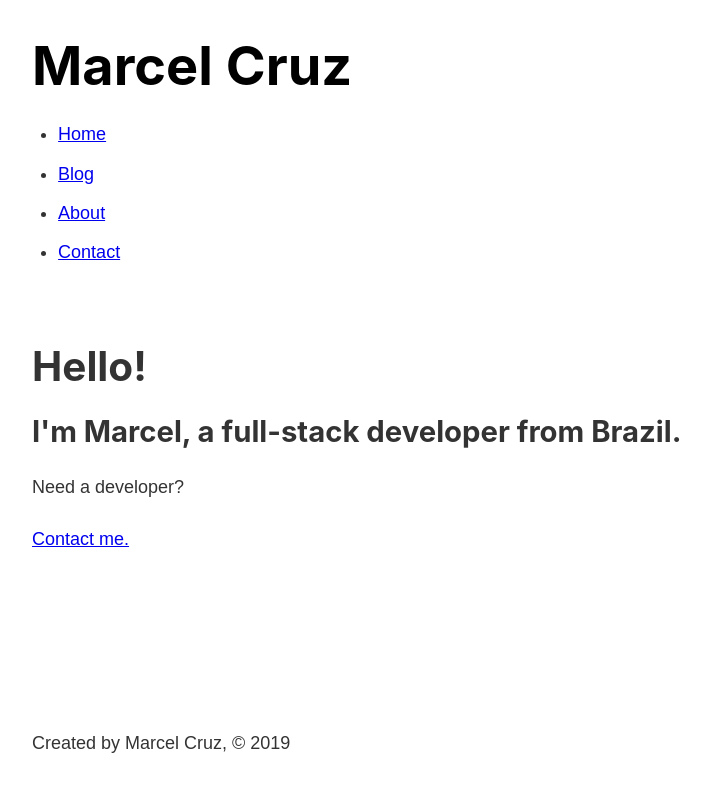
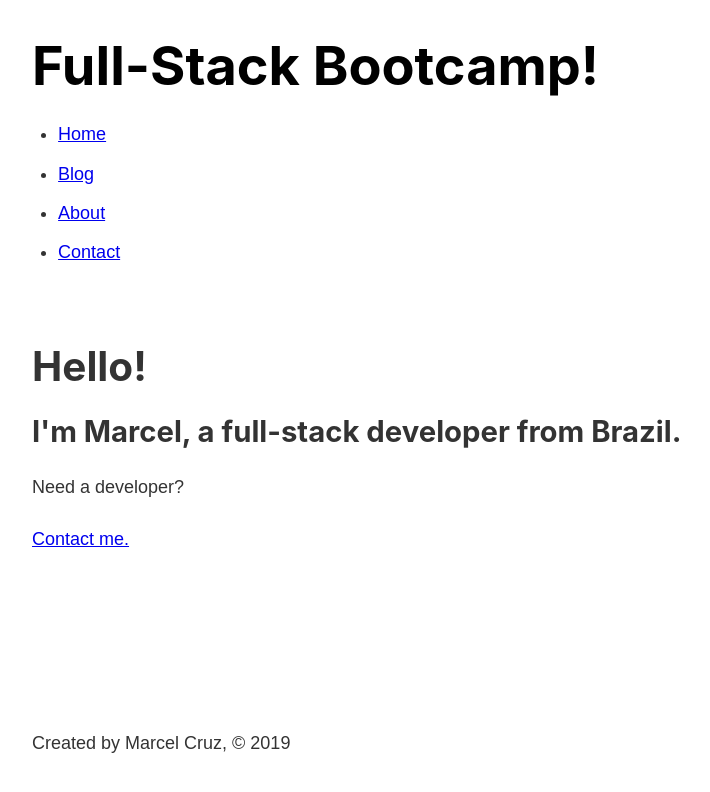
Before and after one commit to marcelscruz/gatsby-bootcamp, a Gatsby site: page / in a window 1280 px wide. Shown: the whole page, without its empty margins (251-961 px from the left). Built offline with nearby package versions, Linux system fonts and the light colour scheme; Gatsby itself is replaced by a stand-in of ours.

Commit message:
Add dynamic data

```diff
--- a/gatsby-config.js
+++ b/gatsby-config.js
@@ -2,6 +2,10 @@
 const path = require('path')
 
 module.exports = {
+  siteMetadata: {
+    title: 'Full-Stack Bootcamp!',
+    author: 'Marcel Cruz',
+  },
   plugins: [
     {
       resolve: 'gatsby-plugin-root-import',
--- a/src/components/footer.js
+++ b/src/components/footer.js
@@ -1,9 +1,20 @@
 import React from 'react'
+import { graphql, useStaticQuery } from 'gatsby'
 
 const Footer = () => {
+  const data = useStaticQuery(graphql`
+    query {
+      site {
+        siteMetadata {
+          author
+        }
+      }
+    }
+  `)
+
   return (
     <footer>
-      <p>Created by Marcel Cruz, © 2019</p>
+      <p>Created by {data.site.siteMetadata.author}, © 2019</p>
     </footer>
   )
 }
--- a/src/components/header.js
+++ b/src/components/header.js
@@ -1,10 +1,20 @@
 import React from 'react'
-import { Link } from 'gatsby'
+import { Link, graphql, useStaticQuery } from 'gatsby'
 
 // import 'components/header.module.scss'
 import headerStyles from 'components/header.module.scss'
 
 const Header = () => {
+  const data = useStaticQuery(graphql`
+    query {
+      site {
+        siteMetadata {
+          title
+        }
+      }
+    }
+  `)
+
   return (
     <header className={headerStyles.header}>
       <h1>
@@ -13,7 +23,7 @@ const Header = () => {
           activeClassName={headerStyles.activeNavItem}
           to="/"
         >
-          Marcel Cruz
+          {data.site.siteMetadata.title}
         </Link>
       </h1>
       <ul className={headerStyles.navList}>
```
